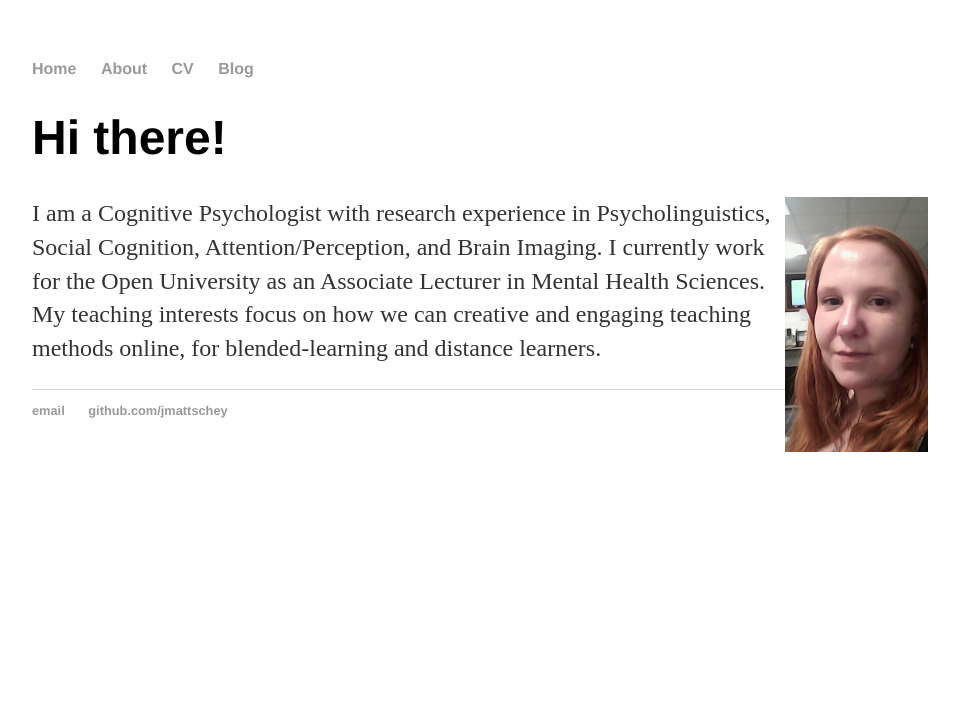
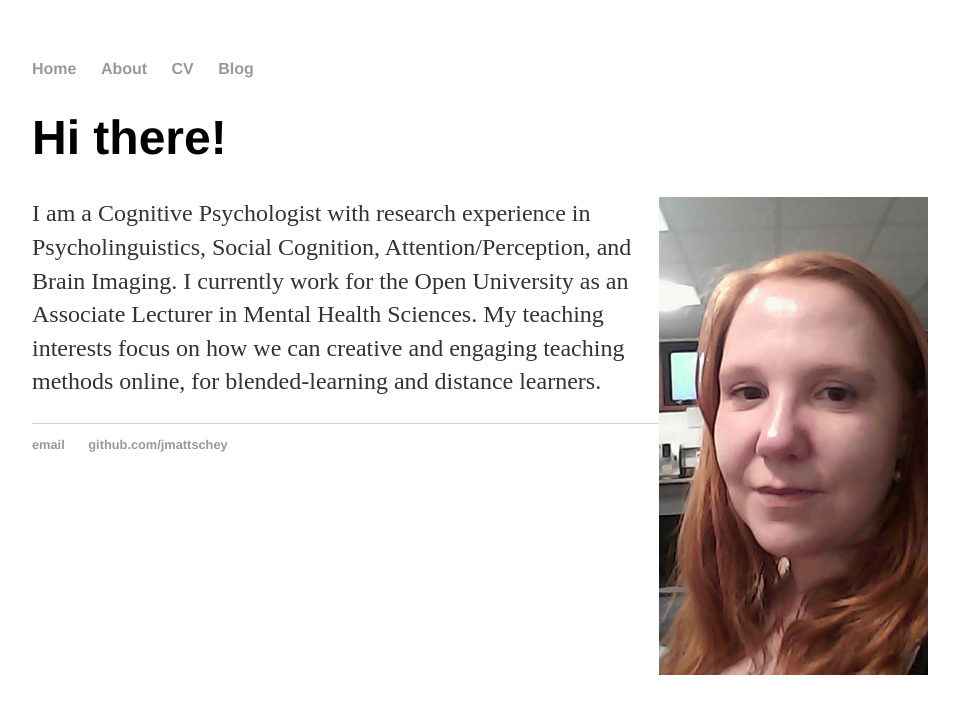
Before and after one commit to jmattschey/jmattschey.github.io, a Jekyll site: the page built from index.html, in a window 1280 px wide. Shown: the top 714 px of the page, without its empty margins (160-1119 px from the left). Built offline with Jekyll 4.4.1, drawn with Linux system fonts in a browser that asks for light colours.

Commit message:
Update index.html

```diff
--- a/index.html
+++ b/index.html
@@ -7,7 +7,7 @@
 
 	<h1>Hi there!</h1>
 
-	<img src="profile.jpg" style="float:right;width:16%;">
+	<img src="profile.jpg" style="float:right;width:30%;">
 
 	<p>I am a Cognitive Psychologist with research experience in Psycholinguistics,
 	Social Cognition, Attention/Perception, and Brain Imaging. I currently
```
